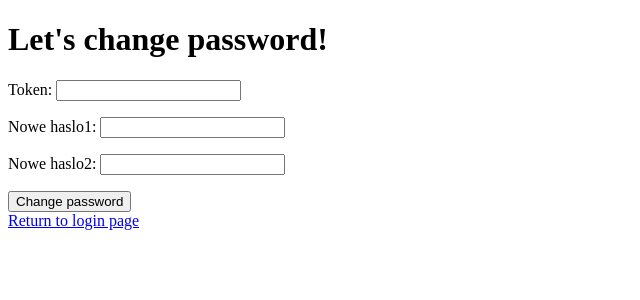
After one commit to wbubicz/psycho, a Django app: page /zmiana_hasla/ in a window 1280 px wide. The commit adds this page. Shown: the top 300 px of the page, without its empty margins (0-640 px from the left). Run offline with Django 3.2, Linux system fonts and the light colour scheme.

Commit message:
Same dobre rzeczy

```diff
--- a/arche/forms.py
+++ b/arche/forms.py
@@ -1,9 +1,27 @@
 from django import forms
 from django.db import models
 from django.contrib.auth.models import User
+
+from arche.models import UsernameEmail, ZmianaHasla
 
 
 class FormularzUser(forms.ModelForm):
 	class Meta:
 		model = User
 		fields = ['username', 'email', 'password']
+
+
+class FormularzZapomnialemHasla(forms.ModelForm):
+	class Meta:
+		model = UsernameEmail
+		fields = ['username', 'email']
+
+
+class FormularzZmianaHasla(forms.ModelForm):
+	nowe_haslo1 = forms.CharField(widget=forms.PasswordInput)
+	nowe_haslo2 = forms.CharField(widget=forms.PasswordInput)
+
+	class Meta:
+		model = ZmianaHasla
+		fields = ['token', 'nowe_haslo1', 'nowe_haslo2']
+		widgets = {'password': forms.PasswordInput(),}
--- a/arche/models.py
+++ b/arche/models.py
@@ -4,9 +4,12 @@ from __future__ import unicode_literals
 
 from django.contrib.auth.forms import UserCreationForm
 from django.contrib.auth.models import User
+from django.core.exceptions import ValidationError
 from django.db import models
 from django.utils import timezone
 from django import forms
+
+import re
 
 RODZAJE_ODPOWIEDZI = (
 	('TF', 'Prawda albo fałsz'),
@@ -51,37 +54,55 @@ class Quiz(models.Model):
 	data = models.DateTimeField(blank=True, null=True)
 
 
-	# class UniqueUserEmailField(forms.EmailField):
-	# 	def validate(self, value):
-	# 		super(forms.EmailField, self).validate(value)
-	# 		try:
-	# 			User.objects.get(email=value)
-	# 			raise forms.ValidationError("Podany adres e-mail już istnieje.")
-	# 		except User.MultipleObjectsReturned:
-	# 			raise forms.ValidationError("Podany adres e-mail już istnieje.")
-	# 		except User.DoesNotExist:
-	# 			pass
+# class UniqueUserEmailField(forms.EmailField):
+# 	def validate(self, value):
+# 		super(forms.EmailField, self).validate(value)
+# 		try:
+# 			User.objects.get(email=value)
+# 			raise forms.ValidationError("Podany adres e-mail już istnieje.")
+# 		except User.MultipleObjectsReturned:
+# 			raise forms.ValidationError("Podany adres e-mail już istnieje.")
+# 		except User.DoesNotExist:
+# 			pass
 
 
-	# class MojUserCreationForm(UserCreationForm):
-	# 	email = forms.EmailField(required=True)
-	#
-	# 	username = forms.CharField(required=False, max_length=30)
-	# 	email = UniqueUserEmailField(required=True, label='Adres e-mail')
-	#
-	# 	def __init__(self, *args, **kwargs):
-	# 		super(MojUserCreationForm, self).__init__(*args, **kwargs)
-	# 		for fieldname in ['username']:
-	# 			self.fields[fieldname].help_text = "Bla bla"
-	# 			self.fields[fieldname].label = "dsu[a"
-	#
-	# 	def save(self, commit=True):
-	# 		user = super(MojUserCreationForm, self).save(commit=False)
-	# 		user.email = self.cleaned_data['email']
-	# 		if commit:
-	# 			user.save()
-	# 		return user
-	#
-	# 	class Meta:
-	# 		model = User
-	# 		fields = ("email", "password1", "password2")
+# class MojUserCreationForm(UserCreationForm):
+# 	email = forms.EmailField(required=True)
+#
+# 	username = forms.CharField(required=False, max_length=30)
+# 	email = UniqueUserEmailField(required=True, label='Adres e-mail')
+#
+# 	def __init__(self, *args, **kwargs):
+# 		super(MojUserCreationForm, self).__init__(*args, **kwargs)
+# 		for fieldname in ['username']:
+# 			self.fields[fieldname].help_text = "Bla bla"
+# 			self.fields[fieldname].label = "dsu[a"
+#
+# 	def save(self, commit=True):
+# 		user = super(MojUserCreationForm, self).save(commit=False)
+# 		user.email = self.cleaned_data['email']
+# 		if commit:
+# 			user.save()
+# 		return user
+#
+# 	class Meta:
+# 		model = User
+# 		fields = ("email", "password1", "password2")
+
+
+class UsernameEmail(models.Model):
+	username = models.CharField(max_length=30)
+	email = models.EmailField()
+
+
+def validate_password(password):
+	if len(password) < 8:
+		raise ValidationError("30 characters or fewer. Letters, digits and @/./+/-/_ only.")
+		if not re.match(r'[A-Z][a-z][@.+-_]', password):
+			raise ValidationError("30 characters or fewer. Letters, digits and @/./+/-/_ only.")
+
+
+class ZmianaHasla(models.Model):
+	token = models.CharField(max_length=21)
+	nowe_haslo1 = models.CharField(max_length=30, validators=[validate_password])
+	nowe_haslo2 = models.CharField(max_length=30, validators=[validate_password])
--- /dev/null
+++ b/arche/templates/arche/zmiana_hasla.html
@@ -0,0 +1,11 @@
+{% extends 'arche/base.html' %}
+
+{% block content %}
+	<h1>Let's change password!</h1>
+	<form method="POST">
+		{% csrf_token %}
+		{{ form.as_p }}
+		<button type="submit">Change password</button>
+	</form>
+	<a href="/login">Return to login page</a>
+{% endblock %}
--- a/arche/templates/registration/login.html
+++ b/arche/templates/registration/login.html
@@ -20,4 +20,5 @@
 	</form>
 
 	<a href="/rejestracja">Register</a>
+	<a href="/zapomnialem_hasla">Click</a> if you forgot your password
 {% endblock %}
--- a/arche/urls.py
+++ b/arche/urls.py
@@ -10,6 +10,8 @@ urlpatterns = [
 	url(r'^evil/$', views.evil, name='evil'),
 	#url(r'^login/$', views.login, name='login'),
 	url(r'^rejestracja/$', views.rejestracja, name='rejestracja'),
+	url(r'^zapomnialem_hasla/$', views.zapomnialem_hasla, name='zapomnialem_hasla'),
+	url(r'^zmiana_hasla/$', views.zmiana_hasla, name='zmiana_hasla'),
 	url(r'^logout/$', 'django.contrib.auth.views.logout', {'next_page': '/'}),
 	url(r'^login/$', 'django.contrib.auth.views.login'),
 ]
--- a/arche/views.py
+++ b/arche/views.py
@@ -1,8 +1,24 @@
+# -*- coding: utf-8 -*-
+
+# encoding=utf8
+import sys
+
+reload(sys)
+sys.setdefaultencoding('utf8')
+
 from django.shortcuts import render, get_object_or_404, redirect
 
 from django.contrib.auth.models import User
 
-from .forms import FormularzUser
+from .forms import FormularzUser, FormularzZapomnialemHasla, FormularzZmianaHasla
+
+import os, random, string
+
+# Import smtplib for the actual sending function
+import smtplib
+
+# Import the email modules we'll need
+from email.mime.text import MIMEText
 
 
 def default(request):
@@ -39,16 +55,89 @@ def rejestracja(request):
 		form = FormularzUser()
 	return render(request, 'arche/rejestracja.html', {'form': form})
 
+
 def evil(request):
 	# user = User.objects.get(username = 'aaaa')
 	# user.delete()
-	user = User.objects.get(username = 'user1')
-	user.delete()
-	user = User.objects.get(username = 'user188')
-	user.delete()
-	user = User.objects.get(username = 'asfas')
-	user.delete()
-# user1
-# user188
-# asfas
 	return redirect('/')
+
+
+def zapomnialem_hasla(request):
+	if request.method == "POST":
+		form = FormularzZapomnialemHasla(request.POST)
+		if form.is_valid():
+			length = 10
+			chars = string.ascii_letters + string.digits + '!@#$%^&*()'
+			random.seed = (os.urandom(1024))
+			token1 = ''.join(random.choice(chars) for i in range(length))
+			token2 = ''.join(random.choice(chars) for i in range(length))
+			email = form.cleaned_data['email']
+			username = form.cleaned_data['username']
+			user = User.objects.get(username = username)
+			if user.email == email:
+				user.first_name = token1
+				user.last_name = token2
+				wyslij_mail(email, username, token1 + '_' + token2)
+				user.save()
+				return render(request, 'arche/zeton_wyslany.html')
+	else:
+		form = FormularzZapomnialemHasla()
+	return render(request, 'arche/zapomnialem_hasla.html', {'form': form})
+
+
+def wyslij_mail(email, username, token):
+	link = 'http://127.0.0.1:8000/zmiana_hasla/'
+	# tresc = 'Cześć ' + username + '!\n\nJeśli chcesz zmienić hasło na stronie Psycho, kliknij w link:\n\n'
+	# tresc = tresc + link + '\n\n'
+	# tresc = tresc + 'i wklej w pole "żeton" następujący kod:\n\n'
+	# tresc = tresc + token + '\n\n'
+	# tresc = tresc + 'Pozdrawiamy!'
+
+	tresc = 'Czesc ' + username + '!\n\nJesli chcesz zmienic haslo na stronie Psycho, kliknij w link:\n\n'
+	tresc = tresc + link + '\n\n'
+	tresc = tresc + 'i wklej w pole "zeton" nastepujacy kod:\n\n'
+	tresc = tresc + token + '\n\n'
+	tresc = tresc + 'Pozdrawiamy!'
+
+	# msg = MIMEText(tresc)
+	#
+	# # me == the sender's email address
+	# # you == the recipient's email address
+	# #msg['Subject'] = 'Zmiana hasła na Psycho'
+	# msg['Subject'] = 'Zmiana hasla na Psycho'
+	# msg['From'] = 'wbubicz.psycho@gmail.com'
+	# msg['To'] = email
+
+	nadawca = 'wbubicz.psycho@gmail.com'
+
+	msg = "From: " + nadawca + " <" + nadawca + ">"+"\n"+"To: To Person <" + email + ">"+"\n"+"Subject: Zmiana hasla na Psycho"+tresc
+
+	# s = smtplib.SMTP('localhost')
+	# s.sendmail(me, [you], msg.as_string())
+	# s.quit()
+
+	fromaddr = 'wbubicz.psycho@gmail.com'
+	toaddrs  = email
+	password = '39ev578g'
+	server = smtplib.SMTP('smtp.gmail.com:587')
+	server.ehlo()
+	server.starttls()
+	server.login(fromaddr, password)
+	server.sendmail(fromaddr, toaddrs, msg)
+	server.quit()
+
+def zmiana_hasla(request):
+	if request.method == "POST":
+		form = FormularzZmianaHasla(request.POST)
+		if form.is_valid():
+			length = 13
+			chars = string.ascii_letters + string.digits + '!@#$%^&*()'
+			random.seed = (os.urandom(1024))
+			token = ''.join(random.choice(chars) for i in range(length))
+			email = form.cleaned_data['email']
+			username = form.cleaned_data['username']
+			wyslij_mail(email, username, token)
+			return render(request, 'arche/haslo_zmienione.html')
+	else:
+		form = FormularzZmianaHasla()
+	return render(request, 'arche/zmiana_hasla.html', {'form': form})
```
Also changed, not shown: arche/templates/arche/reset.html (added, +10 -0 lines), arche/templates/arche/zapomnialem_hasla.html (added, +11 -0 lines), arche/templates/arche/zeton_wyslany.html (added, +7 -0 lines), 4 other files.
